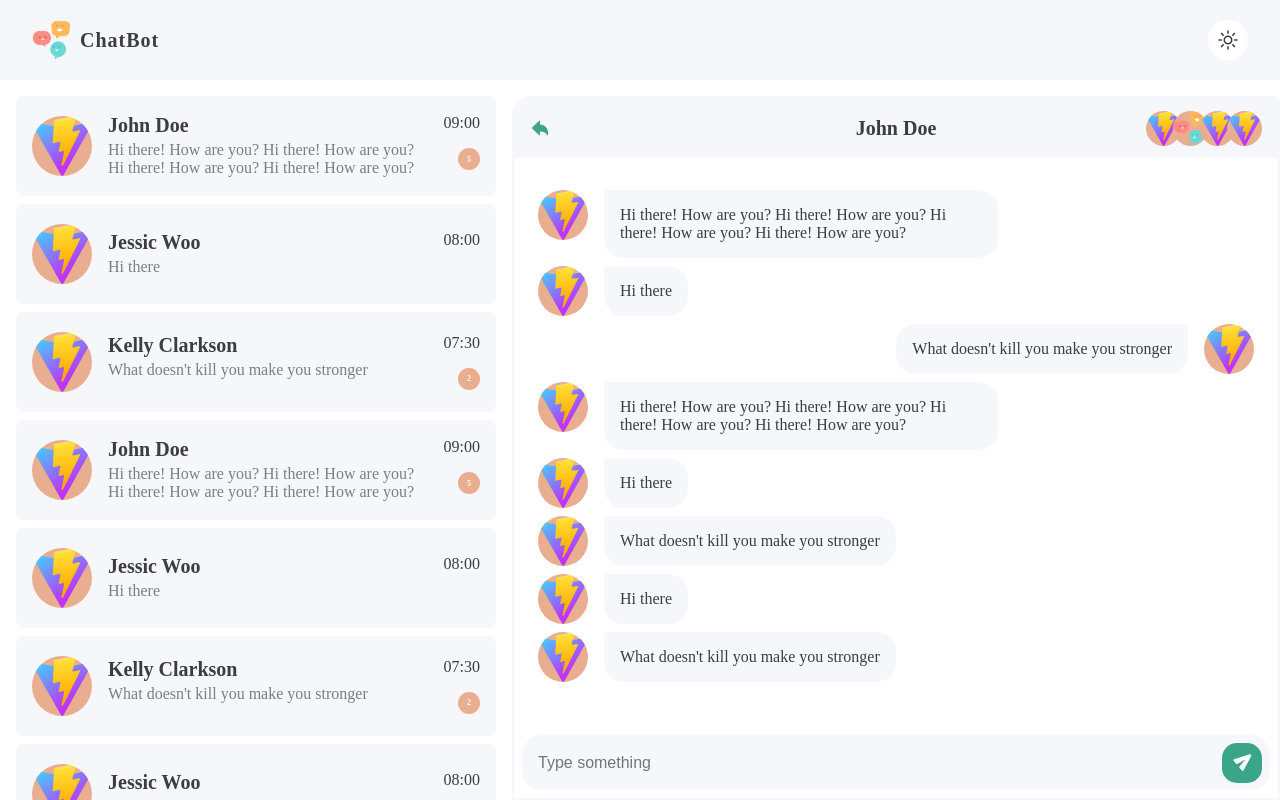
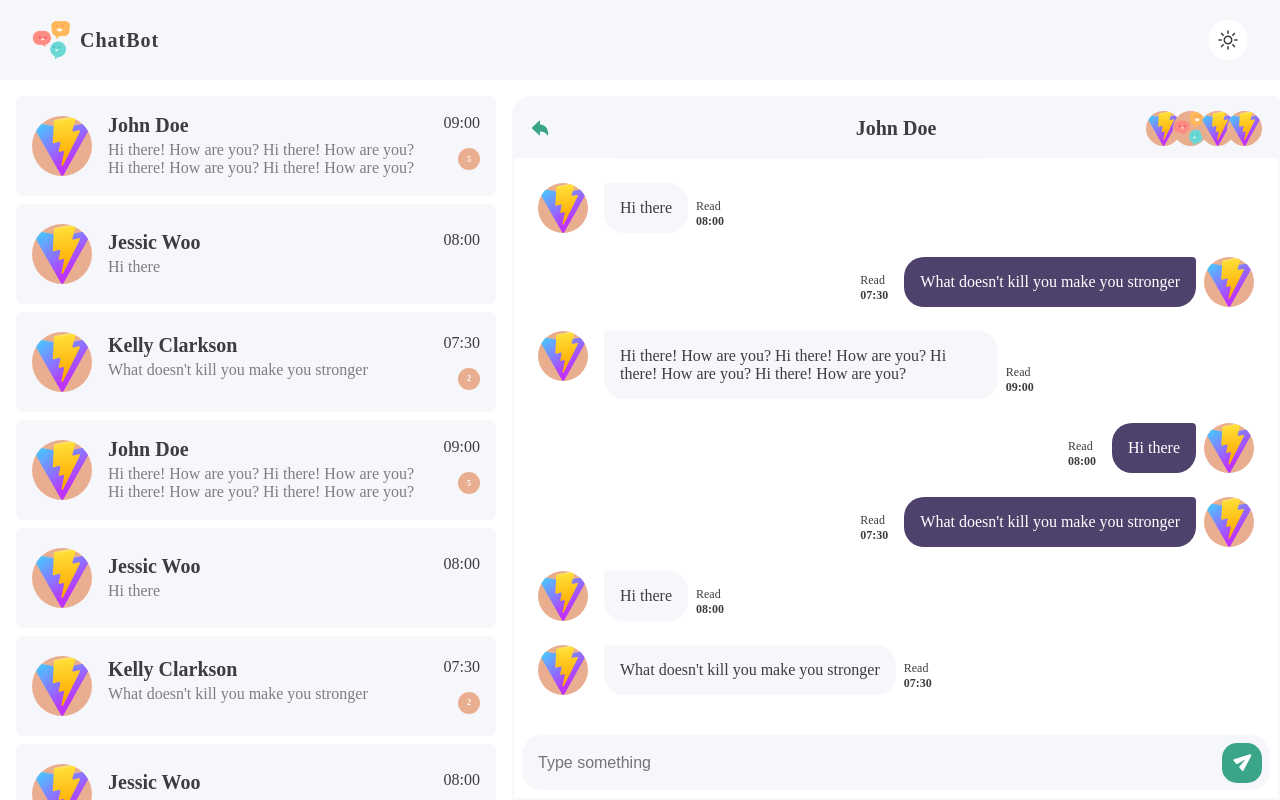
Before and after one commit to tsengm6h6/chat-app-client-v2, a React (Vite) app: page / in a window 1280 px wide. Both pictures are taken after a click on the item 256 px from the left and 146 px from the top of the page. Built offline with nearby package versions, Linux system fonts and the light colour scheme.

Commit message:
modify message ui

```diff
--- a/src/pages/Chat/ChatMessage.jsx
+++ b/src/pages/Chat/ChatMessage.jsx
@@ -16,13 +16,17 @@ const ChatMessage = forwardRef(
       }
     }, [])
 
-    const userId = [3]
+    const userId = [3, 5, 6]
     const fromSelf = userId.includes(id)
 
     return (
       <Message className={fromSelf ? 'self' : null } ref={messageRef}>
         <Avatar size="medium" src={avatar} />
         <Text className={fromSelf ? 'self' : null }>{text}</Text>
+        <MessageDetail>
+          <Status>read</Status>
+          <Time>{time}</Time>
+        </MessageDetail>
       </Message>
     )
   }
@@ -31,8 +35,8 @@ const ChatMessage = forwardRef(
 const Message = styled.div `
   display: flex;
   align-items: flex-start;
-  gap: 1rem;
-  margin: 0.5rem 0;
+  gap: 0.5rem;
+  margin: 1.5rem 0;
 
   &.self {
     flex-direction: row-reverse;
@@ -42,6 +46,7 @@ const Message = styled.div `
 
 const Text = styled.p `
   padding: 1rem 1rem;
+  margin-left: 0.5rem;
   background-color: var(--bg-color-darken);
   border-radius: 20px;
   border-top-left-radius: 4px;
@@ -50,8 +55,26 @@ const Text = styled.p `
   &.self {
     border-top-right-radius: 4px;
     border-top-left-radius: 20px;
+    background-color: var(--secondary);
+    color: ${props => props.theme.mode === 'light' ? 'var(--bg-color-main)' : 'var(--main-color)'};
   }
 `
 
+const MessageDetail = styled.div `
+  align-self: flex-end;
+  color: var(--main-color);
+`
+
+const Status = styled.span `
+  font-size: 0.75rem;
+  text-transform: capitalize;
+  font-weight: 400;
+`
+
+const Time = styled.p `
+  font-size: 0.75rem;
+  font-weight: 600;
+  margin-bottom: 4px;
+`
 
 export default ChatMessage
```
